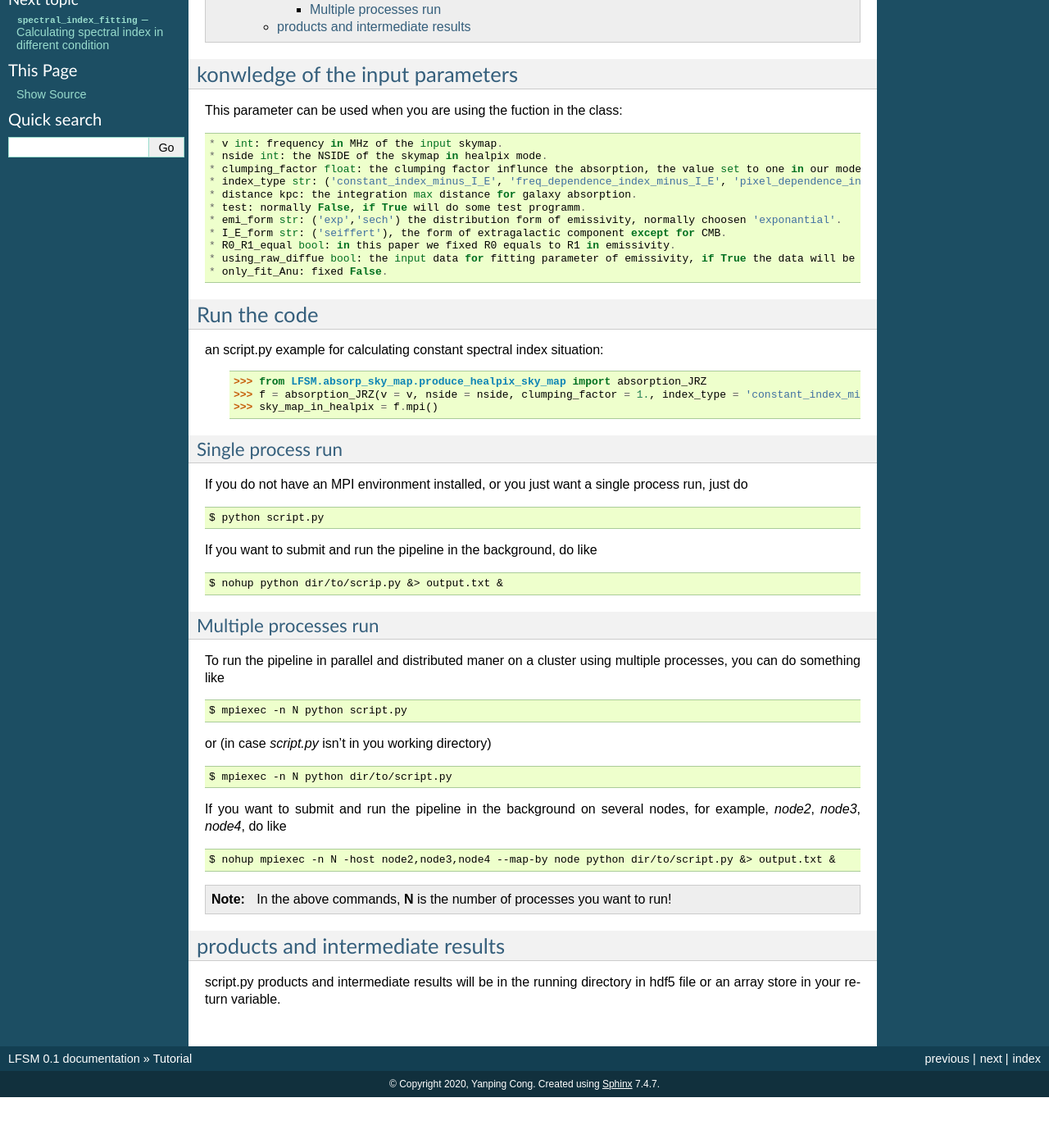
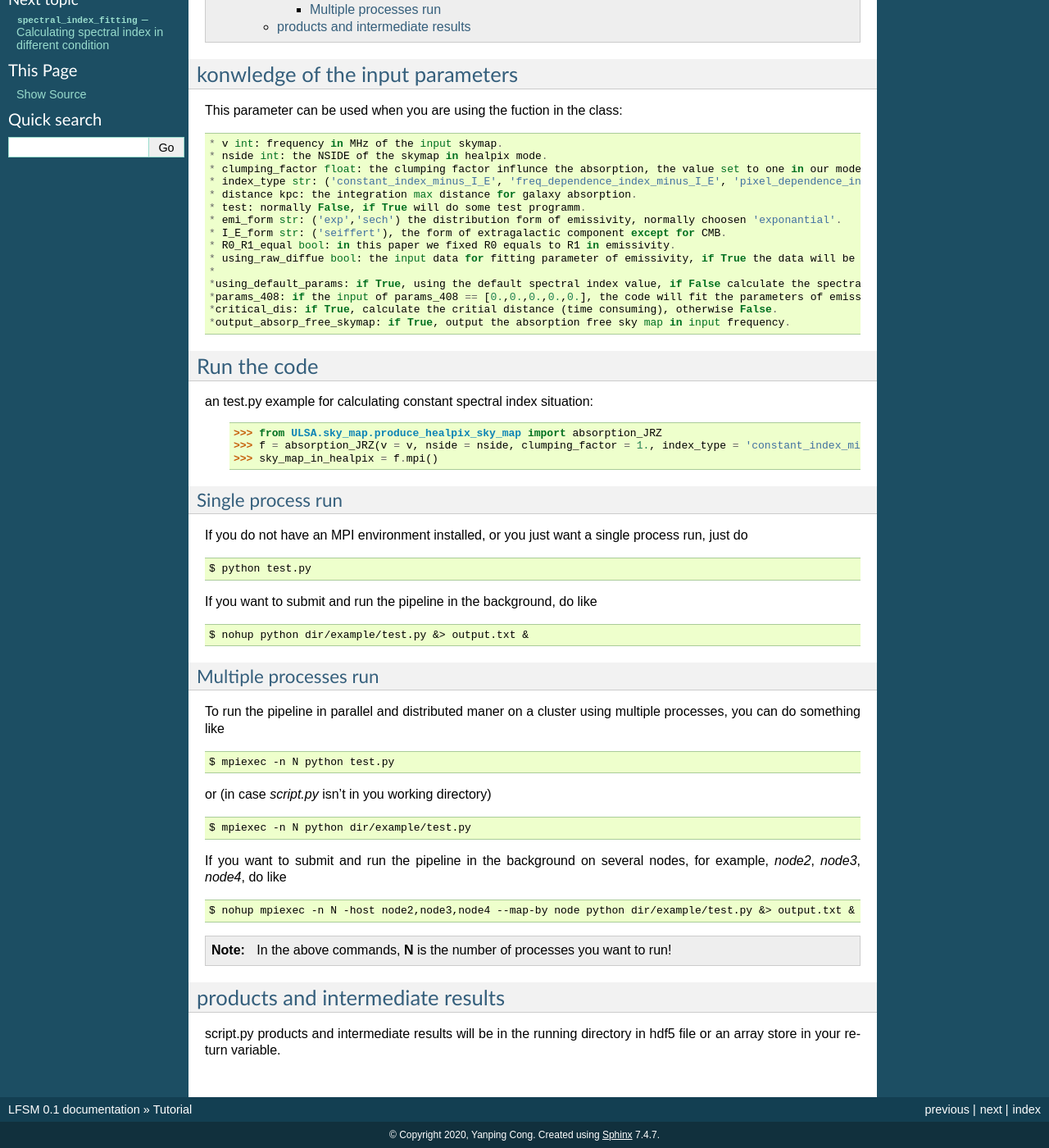
Before and after one commit to Yanping-Cong/ULSA, a Sphinx documentation site: the page built from documentation/tutor.rst, in a window 1280 px wide and 1400 px high, scrolled down 293 px. Shown: the whole window at 82% size. Built offline with Sphinx 7.4.7, drawn with Linux system fonts in a browser that asks for light colours; pages that are not in the unit, such as notebooks, are missing from menus; before the commit the page ends 1631 px from its top, so only the background shows below that.

Commit message:
Update tutor.rst

```diff
--- a/documentation/tutor.rst
+++ b/documentation/tutor.rst
@@ -3,7 +3,7 @@ Tutorial
 
 .. note::
 
-   This is intended to be a tutorial for the user of *LFSM* package, who will
+   This is intended to be a tutorial for the user of *ULSA* package, who will
    just use the already presented tasks in the package to do some data analysis.
 
 
@@ -26,15 +26,19 @@ This parameter can be used when you are using the fuction in the class::
   * emi_form str: ('exp','sech') the distribution form of emissivity, normally choosen 'exponantial'.
   * I_E_form str: ('seiffert'), the form of extragalactic component except for CMB.
   * R0_R1_equal bool: in this paper we fixed R0 equals to R1 in emissivity.
-  * using_raw_diffue bool: the input data for fitting parameter of emissivity, if True the data will be smoothed by hp.smooth() method.
-  * only_fit_Anu: fixed False.
+  * using_raw_diffue bool: the input data for fitting parameter of emissivity, if True the data will be smoothed by Gaussian function.
+  *
+  *using_default_params: if True, using the default spectral index value, if False calculate the spectral index value with the code, otherwise, one can simply input the spectral index to variable of using_default_params.
+  *params_408: if the input of params_408 == [0.,0.,0.,0.,0.], the code will fit the parameters of emissivity in 408Mhz, or one can simply input the parameters of some other fitting result to params_408, if you input nothing, the code will take the default parameters.
+  *critical_dis: if True, calculate the critial distance (time consuming), otherwise False.
+  *output_absorp_free_skymap: if True, output the absorption free sky map in input frequency.
 
 
 Run the code
 ----------------
-an script.py example for calculating constant spectral index situation:
-    >>> from LFSM.absorp_sky_map.produce_healpix_sky_map import absorption_JRZ
-    >>> f = absorption_JRZ(v = v, nside = nside, clumping_factor = 1., index_type = 'constant_index_minus_I_E', distance = dist, test = False, emi_form  = 'exp',I_E_form = 'seiffert',R0_R1_equal=True,using_raw_diffuse = False,only_fit_Anu = False)
+an test.py example for calculating constant spectral index situation:
+    >>> from ULSA.sky_map.produce_healpix_sky_map import absorption_JRZ
+    >>> f = absorption_JRZ(v = v, nside = nside, clumping_factor = 1., index_type = 'constant_index_minus_I_E', distance = dist, test = False, emi_form  = 'exp',I_E_form = 'seiffert',R0_R1_equal=True,using_raw_diffuse = False)
     >>> sky_map_in_healpix = f.mpi()
 
 
@@ -44,12 +48,12 @@ Single process run
 If you do not have an MPI environment installed, or you just want a single
 process run, just do ::
 
-   $ python script.py
+   $ python test.py
 
 
 If you want to submit and run the pipeline in the background, do like ::
 
-   $ nohup python dir/to/scrip.py &> output.txt &
+   $ nohup python dir/example/test.py &> output.txt &
 
 Multiple processes run
 ^^^^^^^^^^^^^^^^^^^^^^
@@ -57,16 +61,16 @@ Multiple processes run
 To run the pipeline in parallel and distributed maner on a cluster using
 multiple processes, you can do something like ::
 
-   $ mpiexec -n N python script.py
+   $ mpiexec -n N python test.py
 
 or (in case *script.py* isn't in you working directory) ::
 
-   $ mpiexec -n N python dir/to/script.py
+   $ mpiexec -n N python dir/example/test.py
 
 If you want to submit and run the pipeline in the background on several nodes,
 for example, *node2*, *node3*, *node4*, do like ::
 
-   $ nohup mpiexec -n N -host node2,node3,node4 --map-by node python dir/to/script.py &> output.txt &
+   $ nohup mpiexec -n N -host node2,node3,node4 --map-by node python dir/example/test.py &> output.txt &
 
 .. note::
 
```
